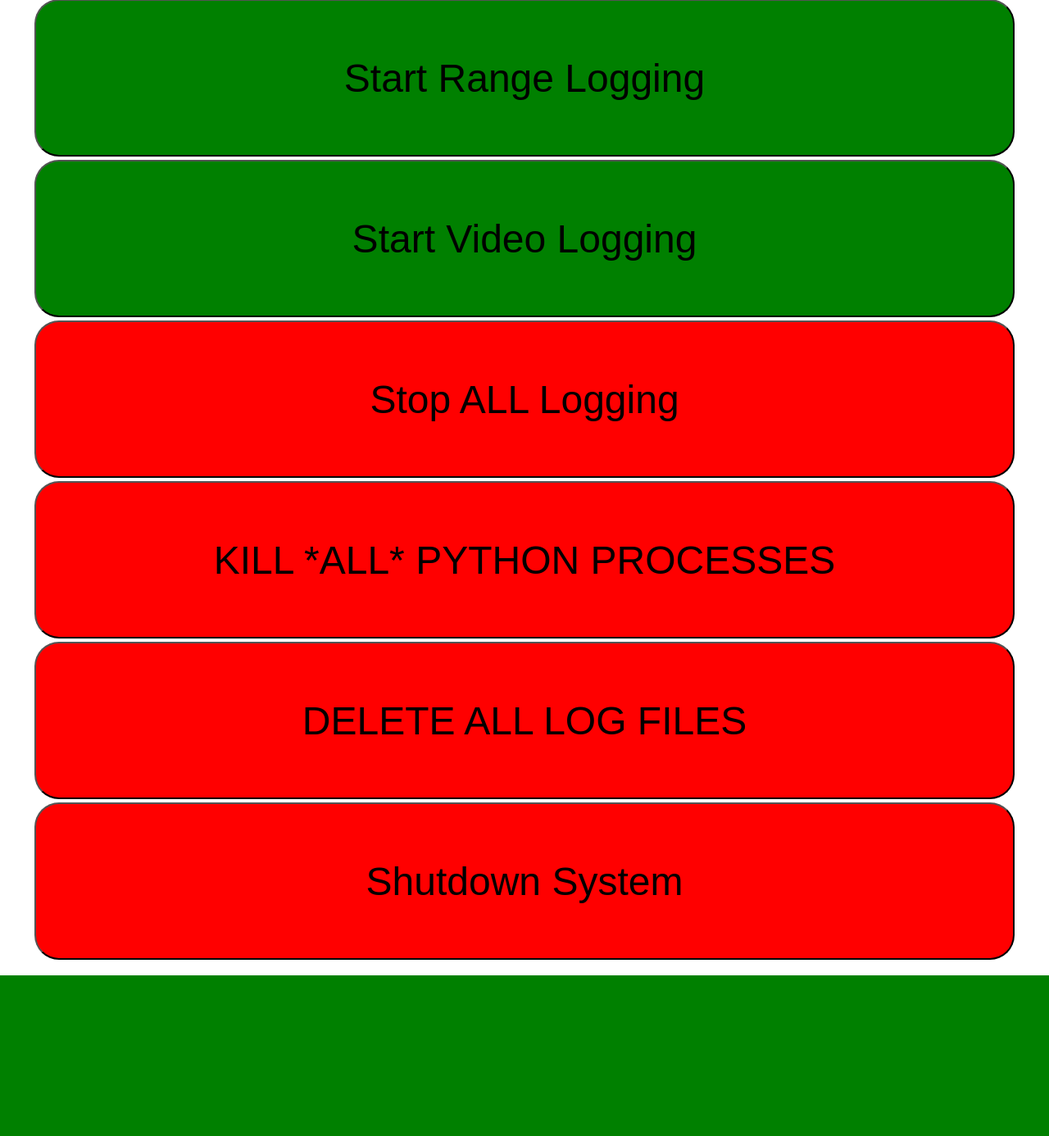
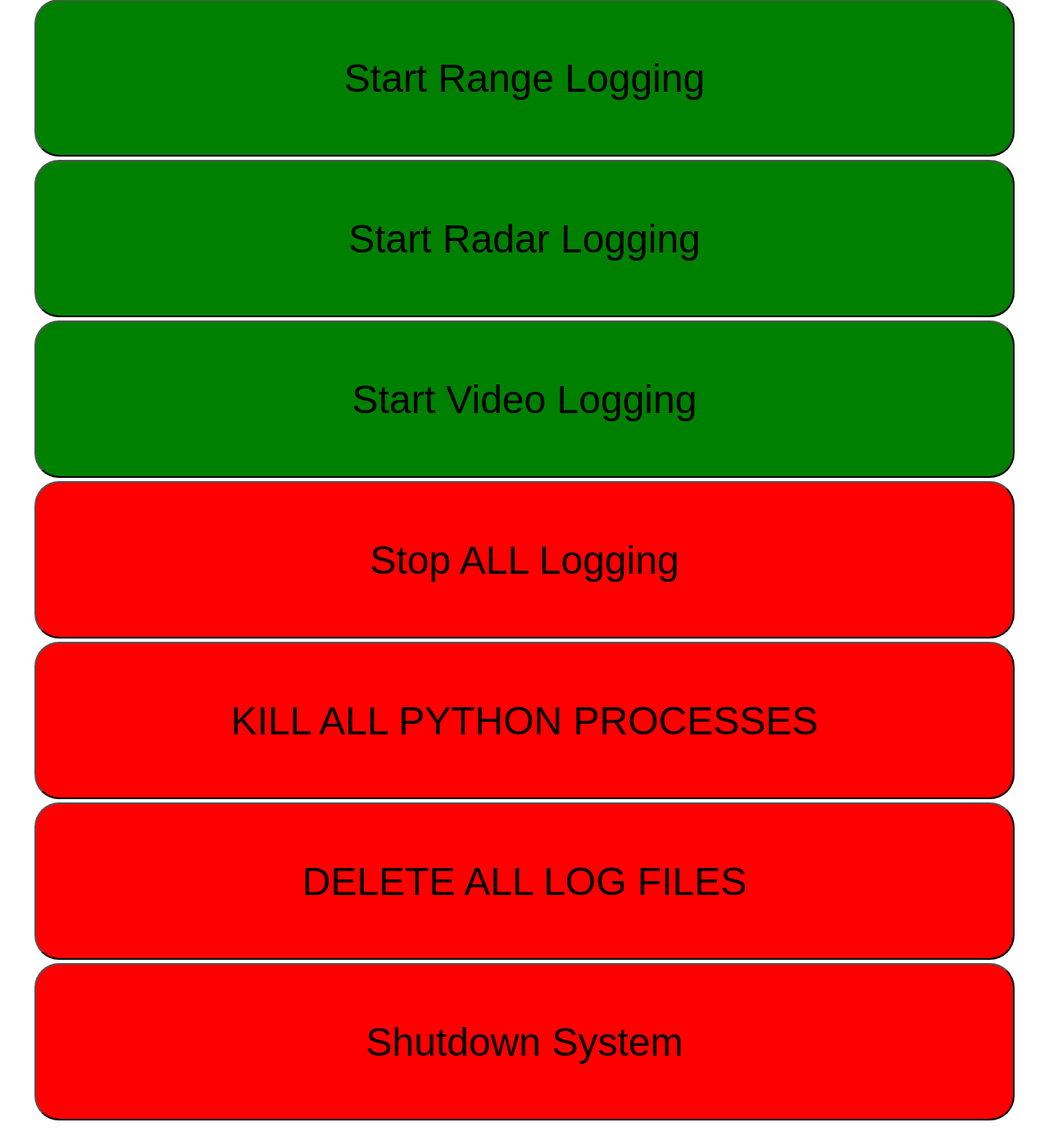
Before and after one commit to arpaterson/picyclewww, a PHP site: page /control.php in a window 1280 px wide. Shown: the part 543-1929 px from the top of the page at 82% size. Before the commit the page ends 1733 px from the top, so only its background shows below. Run offline with PHP 8.4, Linux system fonts and the light colour scheme.

Commit message:
just commiting

```diff
--- a/control.php
+++ b/control.php
@@ -10,15 +10,21 @@
   }
   if (isset($_POST['StartGPS']))
   {
-  exec('sudo python /home/pi/python/gps/gps_demo.py');
+  exec('sudo python /home/pi/python/gps/gps_demo.py &');
   }
   if (isset($_POST['StartRange']))
   {
-  exec('sudo python /home/pi/python/ultrasonic/maxbotix/I2CXL/range_demo.py');
+   $command = 'sudo python /home/pi/python/ultrasonic/maxbotix/I2CXL/range_demo.py >> range.txt 2>&1 &';
+   exec($command);
+   echo 'hello';
+  }
+  if (isset($_POST['StartRadar']))
+  {
+  exec('sudo python /home/pi/python/radar/stalker/speedsensor/radar_demo.py &');
   }
   if (isset($_POST['StartCamera']))
   {
-  exec('sudo python /home/pi/python/camera/vio/viostream/VioStreamDemo.py');
+  exec('sudo python /home/pi/python/camera/vio/viostream/VioStreamDemo.py &');
   }
   if (isset($_POST['StopALL']))
   {
@@ -65,6 +71,11 @@
      </tr>
      <tr>
       <td>
+       <button class="safebutton" name="StartRadar">Start Radar Logging</button>
+      </td>
+     </tr>
+     <tr>
+      <td>
        <button class="safebutton"  name="StartCamera">Start Video Logging</button>
       </td>
      </tr>
@@ -75,7 +86,7 @@
      </tr>
      <tr>
       <td>
-       <button class="unsafebutton" name="KillALL">KILL *ALL* PYTHON PROCESSES</button>
+       <button class="unsafebutton" name="KillALL">KILL ALL PYTHON PROCESSES</button>
       </td>
      </tr>
      <tr>
```
